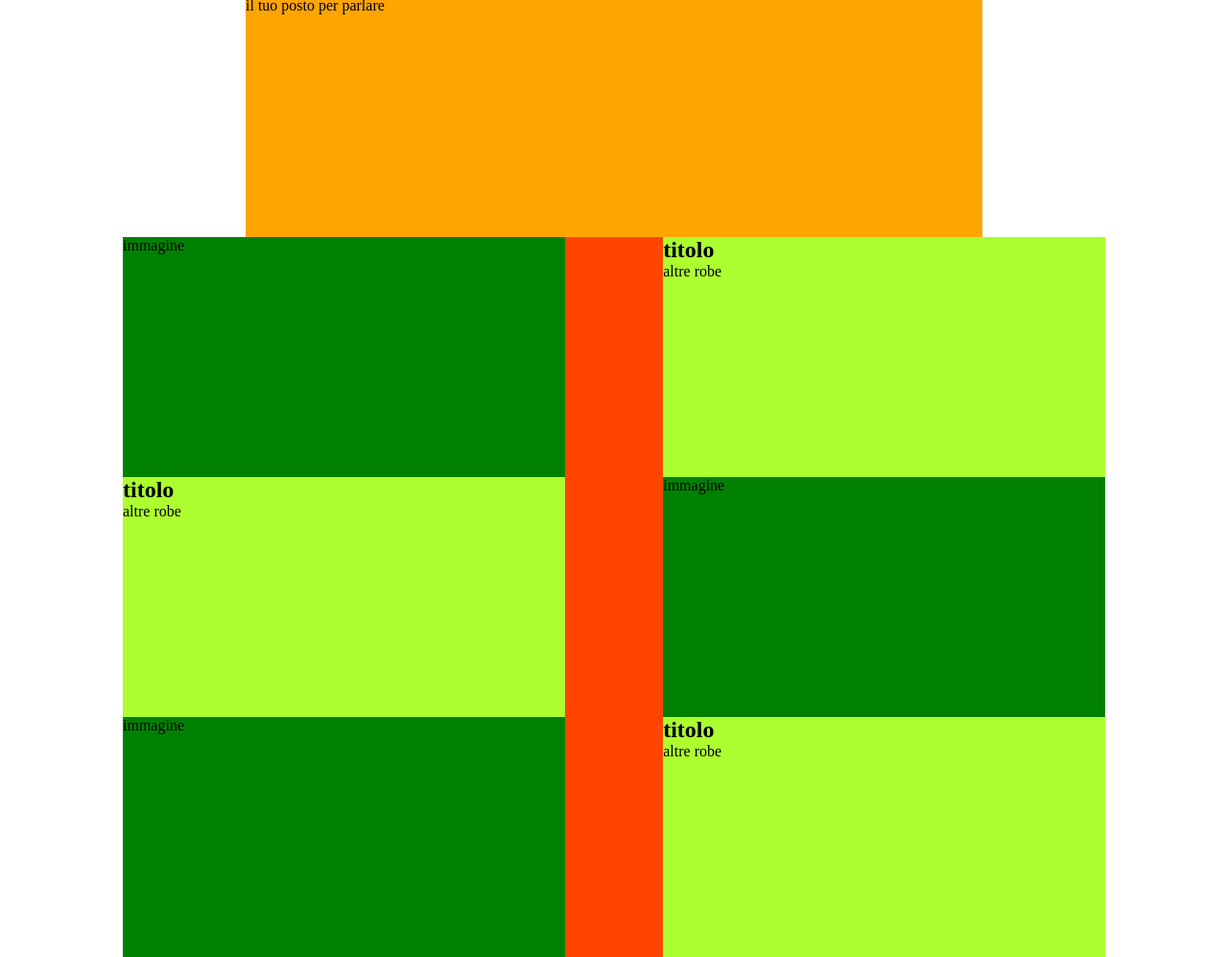
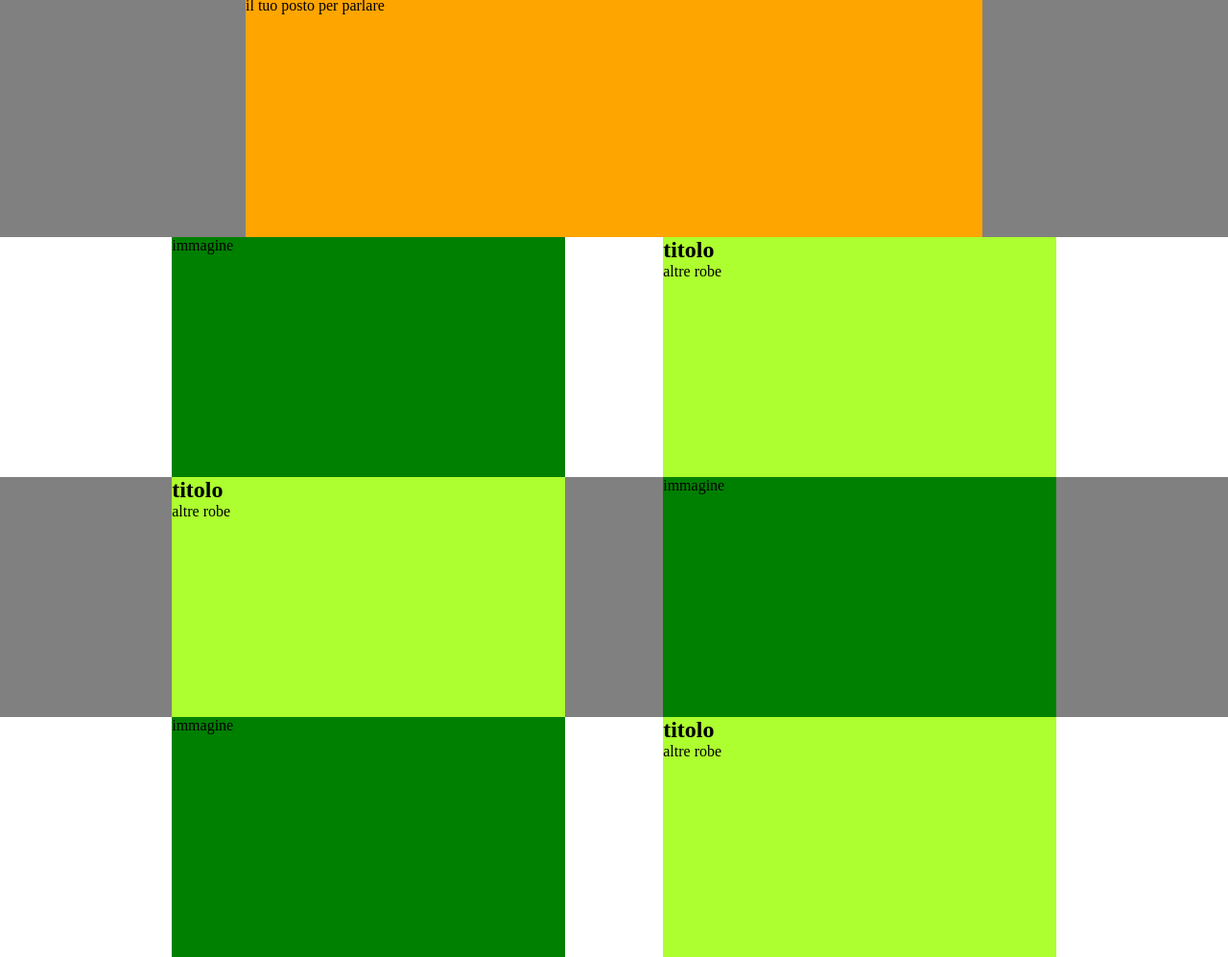
Before and after one commit to GianlucaSirianni/htmlcss-struttura-discord, a plain HTML site: page index.html in a window 1280 px wide. Shown: the part 103-1100 px from the top of the page at 96% size. Drawn offline with Linux system fonts and the light colour scheme.

Commit message:
3 sezioni principali

```diff
--- a/assets/css/style.css
+++ b/assets/css/style.css
@@ -2,6 +2,10 @@
     margin: 0;
     padding: 0;
     box-sizing: border-box;
+}
+
+header{
+    background-color: grey;
 }
 
 header nav{
@@ -44,22 +48,41 @@ nav{
 .flexSection{
     display: flex;
     justify-content: space-between;
+    padding-left: 10%;
+    padding-right: 10%;
 }
 
-main{
+/* main{
+    width: 80%;
+    margin: auto;
+    background-color: pink;
+} */
+
+/* section{
     width: 80%;
     margin: auto;
     background-color: orangered;
-}
+} */
+
 
 #immagine{
-    width: 45%;
+    width: 40%;
+    margin: auto;
     background-color: green;
     height: 250px;
 }
 
 #scritte{
-    width: 45%;
+    width: 40%;
+    margin: auto;
     background-color: greenyellow;
     height: 250px;
 }
+
+.sec1-3{
+    background-color: white;
+}
+
+.sec2{
+    background-color: grey;
+}
--- a/index.html
+++ b/index.html
@@ -17,21 +17,21 @@
         <div id="header-title">il tuo posto per parlare</div>
     </header>
     <main>
-        <section class="flexSection">
+        <section class="flexSection sec1-3">
             <div id="immagine">immagine</div>
             <div id="scritte">
                 <h2>titolo</h2>
                 <p>altre robe</p>
             </div>
         </section>
-        <section class="flexSection">
+        <section class="flexSection sec2">
             <div id="scritte">
                 <h2>titolo</h2>
                 <p>altre robe</p>
             </div>
             <div id="immagine">immagine</div>
         </section>
-        <section class="flexSection">
+        <section class="flexSection sec1-3">
             <div id="immagine">immagine</div>
             <div id="scritte">
                 <h2>titolo</h2>
```
